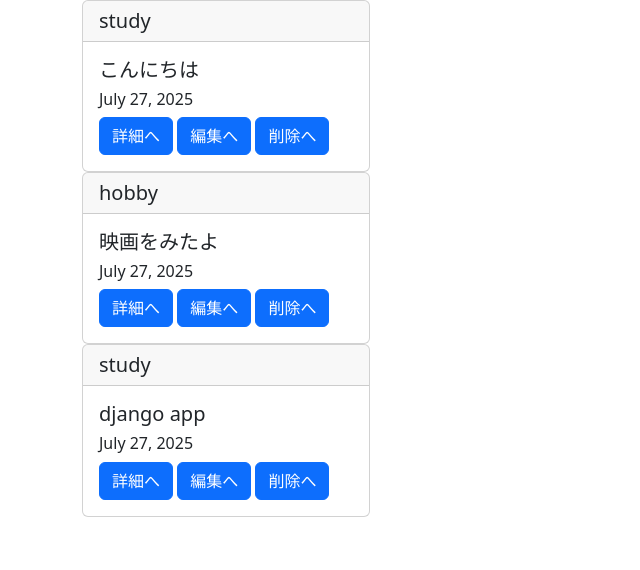
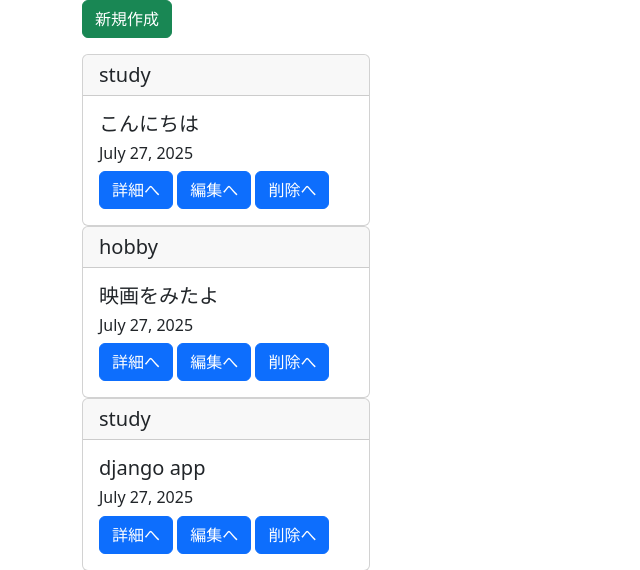
Before and after one commit to amrmt1270/django_study, a Django app: page /list/ in a window 1280 px wide. Shown: the top 570 px of the page, without its empty margins (0-640 px from the left). Run offline with Django 5.2, Linux system fonts and the light colour scheme; data comes from the database, SQL or seed files in the repository; both versions use the stored data as it was after the commit.

Commit message:
button made

```diff
--- a/blogproject/templates/list.html
+++ b/blogproject/templates/list.html
@@ -4,6 +4,9 @@
 
 {% block content %}
 <div class="container">
+    <div class="mb-3">
+        <a href="{% url 'create' %}" class="btn btn-success">新規作成</a>
+    </div>
     {% for item in object_list %}
         <div class="card" style="width: 18rem;">
             <h5 class = 'card-header'> {{ item.category }} </h5>
```
Also changed, not shown: blogproject/db.sqlite3.
